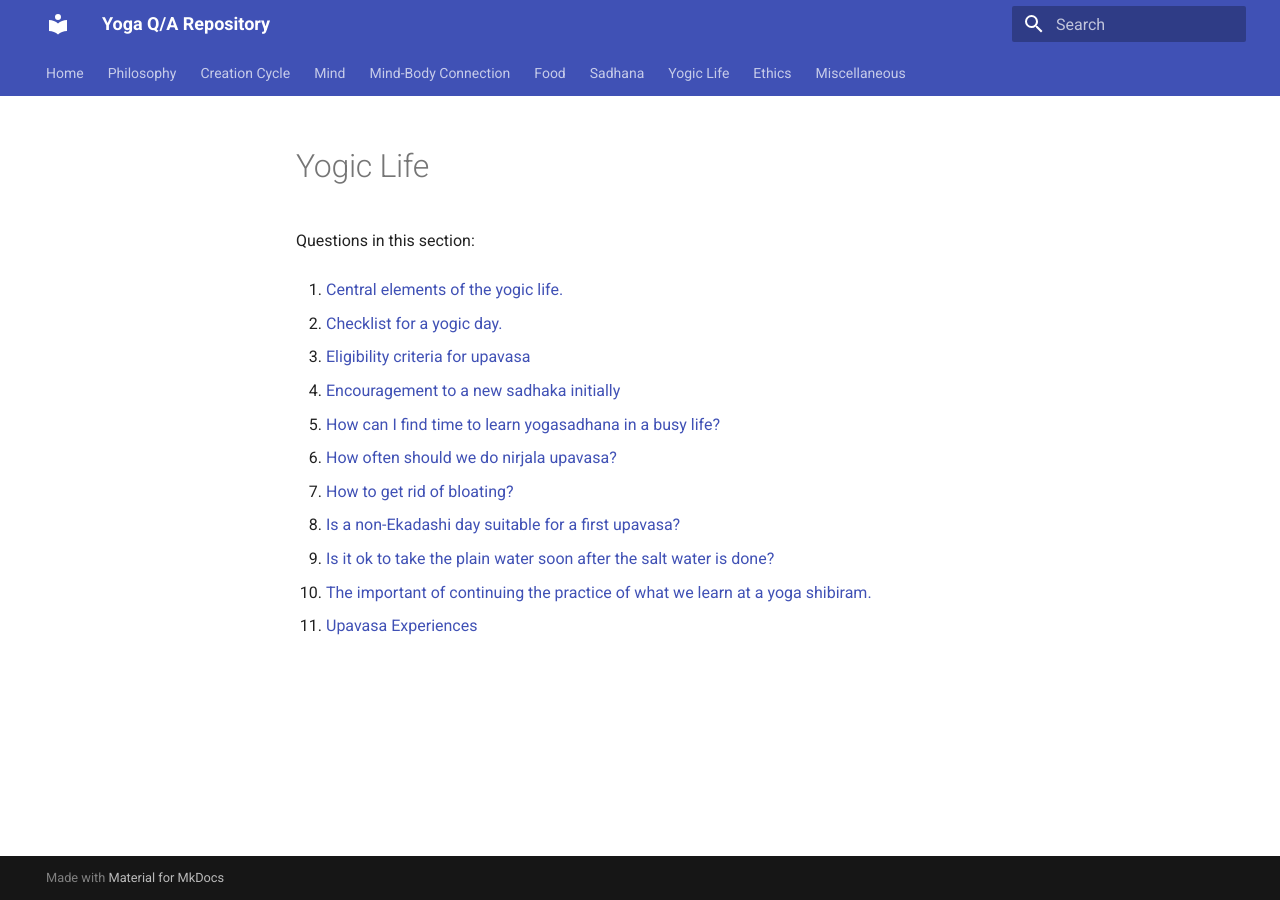
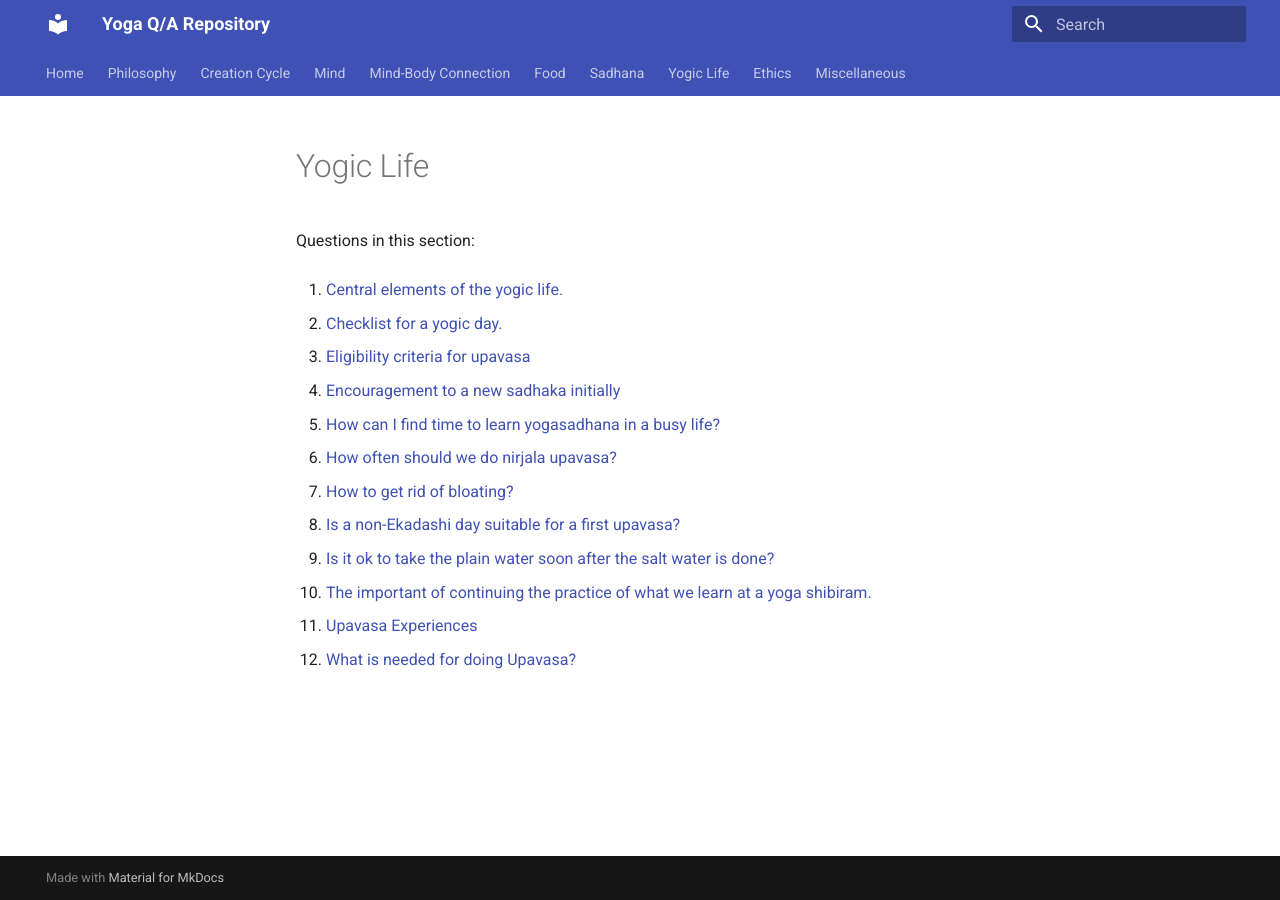
Before and after one commit to yogiclife/yoga-qa, an MkDocs documentation site: the page built from docs/yogic-life/README.md, in a window 1280 px wide. Built offline with MkDocs 1.6.1 and Material for MkDocs 9.7.7, drawn with Linux system fonts in a browser that asks for light colours.

Commit message:
Update topic indices [skip ci]

```diff
--- a/docs/yogic-life/README.md
+++ b/docs/yogic-life/README.md
@@ -23,3 +23,5 @@ Questions in this section:
 10. [The important of continuing the practice of what we learn at a yoga shibiram.](the-important-of-continuing-the-practice-of-what-we-learn-at-a-yoga-shibiram-20260628-132817.md)
 
 11. [Upavasa Experiences](upavasa-experiences-20260629-073507.md)
+
+12. [What is needed for doing Upavasa?](what-is-needed-for-doing-upavasa-20260629-081011.md)
```
